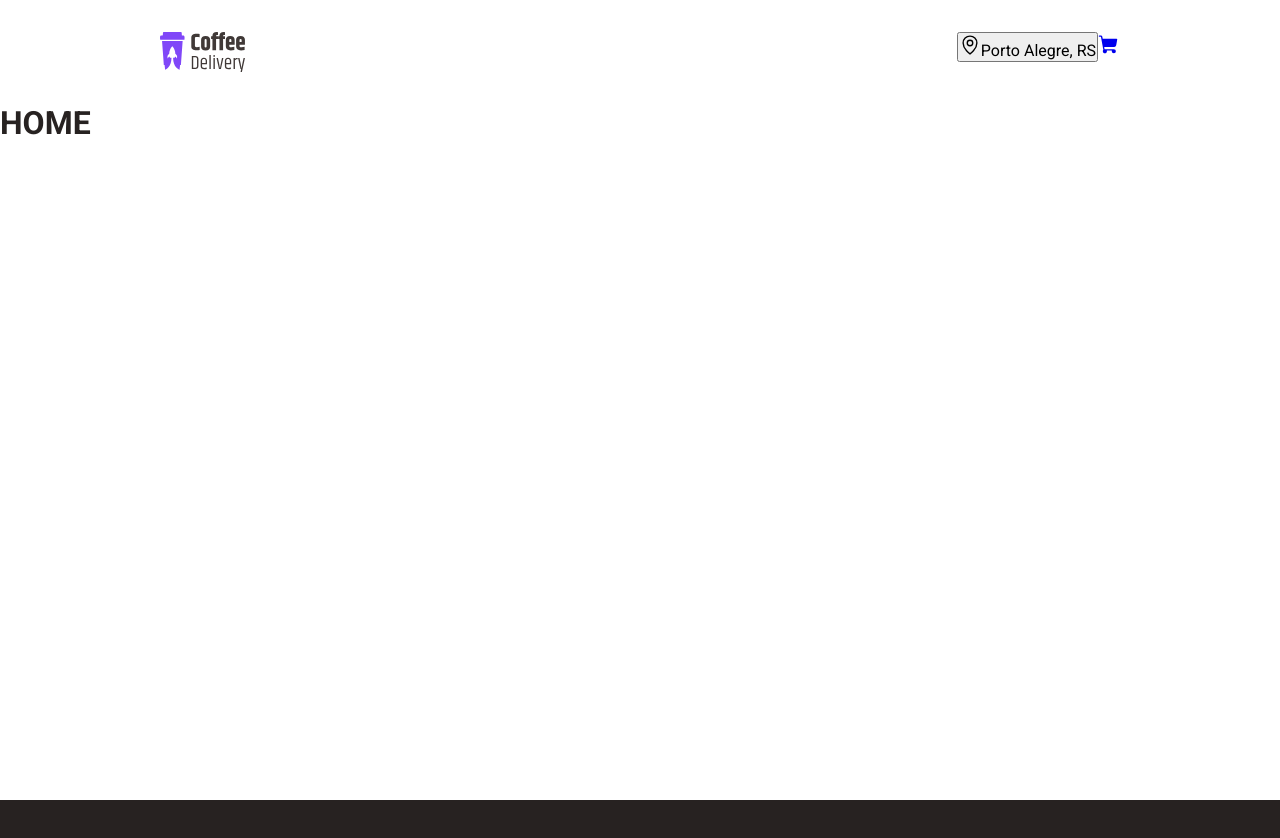
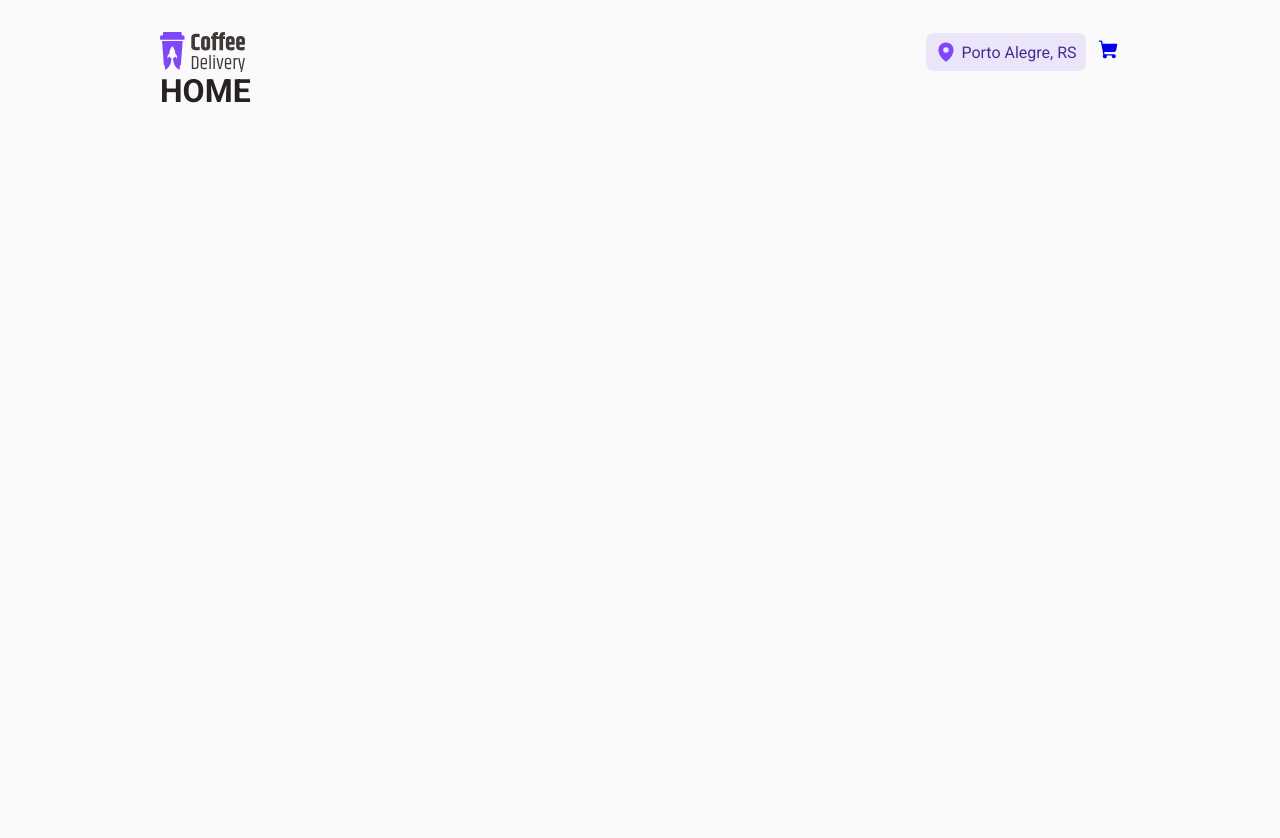
Before and after one commit to dpedersoli/ignite-react-ts-desafio-02, a React (Vite) app: page / in a window 1280 px wide. Shown: the top 838 px of the page. Before the commit the page ends 800 px from the top, so only its background shows below. Built offline with nearby package versions, Linux system fonts and the light colour scheme.

Commit message:
chore: header

```diff
--- a/src/components/Header/index.tsx
+++ b/src/components/Header/index.tsx
@@ -1,4 +1,4 @@
-import { HeaderContainer } from "./styles";
+import { HeaderContainer, RightSide } from "./styles";
 
 import logoIgnite from '../../assets/logo-desafio-ignite.svg'
 import { NavLink } from "react-router-dom";
@@ -9,15 +9,15 @@ export function Header(){
   return (
     <HeaderContainer>
       <img src={logoIgnite} alt="" />
-      <div>
-        <button>
-          <MapPin size={22}/>
-          Porto Alegre, RS
-        </button>
+      <RightSide>
+        <div>
+          <MapPin size={22} weight="fill"/>
+          <p> Porto Alegre, RS </p>
+        </div>
         <NavLink to="/">
           <ShoppingCart size={22} weight="fill"/>
         </NavLink>
-      </div>
+      </RightSide>
     </HeaderContainer>
   )
 }
--- a/src/components/Header/styles.ts
+++ b/src/components/Header/styles.ts
@@ -3,6 +3,31 @@ import styled from "styled-components";
 export const HeaderContainer = styled.header`
   display: flex;
   justify-content: space-between;
+`
 
-  padding: 2rem 10rem;
+export const RightSide = styled.div`
+  display: flex;
+  align-items: center;
+  gap: 0.75rem;
+  color: ${props => props.theme['yellow-800']};
+
+  div{
+    display: flex;
+    align-items: center;
+    justify-content: center;
+    gap: 0.25rem;
+
+    height: 2.375rem;
+    width: 10rem;
+
+    font-size: 0,875rem;
+    background-color: ${props => props.theme['purple-200']};
+    color: ${props => props.theme['purple-500']};
+    border-radius: 8px;
+
+    p{
+      color: ${props => props.theme['purple-800']};
+    }
+
+  }
 `
--- a/src/layouts/DefaultLayout/styles.ts
+++ b/src/layouts/DefaultLayout/styles.ts
@@ -3,5 +3,5 @@ import styled from "styled-components";
 export const LayoutContainer = styled.div`
   min-height: 100vh;
 
-  background-color: ${(props) => props.theme['white']};
+  background-color: ${(props) => props.theme['gray-100']};
 `
--- a/src/styles/global.ts
+++ b/src/styles/global.ts
@@ -13,9 +13,10 @@ export const GlobalStyle = createGlobalStyle`
   } */
 
   body {
-    background-color: ${props => props.theme['gray-900']};
+    background-color: ${props => props.theme['gray-100']};
     color: ${props => props.theme['gray-900']};
     -webkit-font-smoothing: antialiased;
+    margin: 2rem 10rem;
   }
 
   body, input, textarea, button {
```
